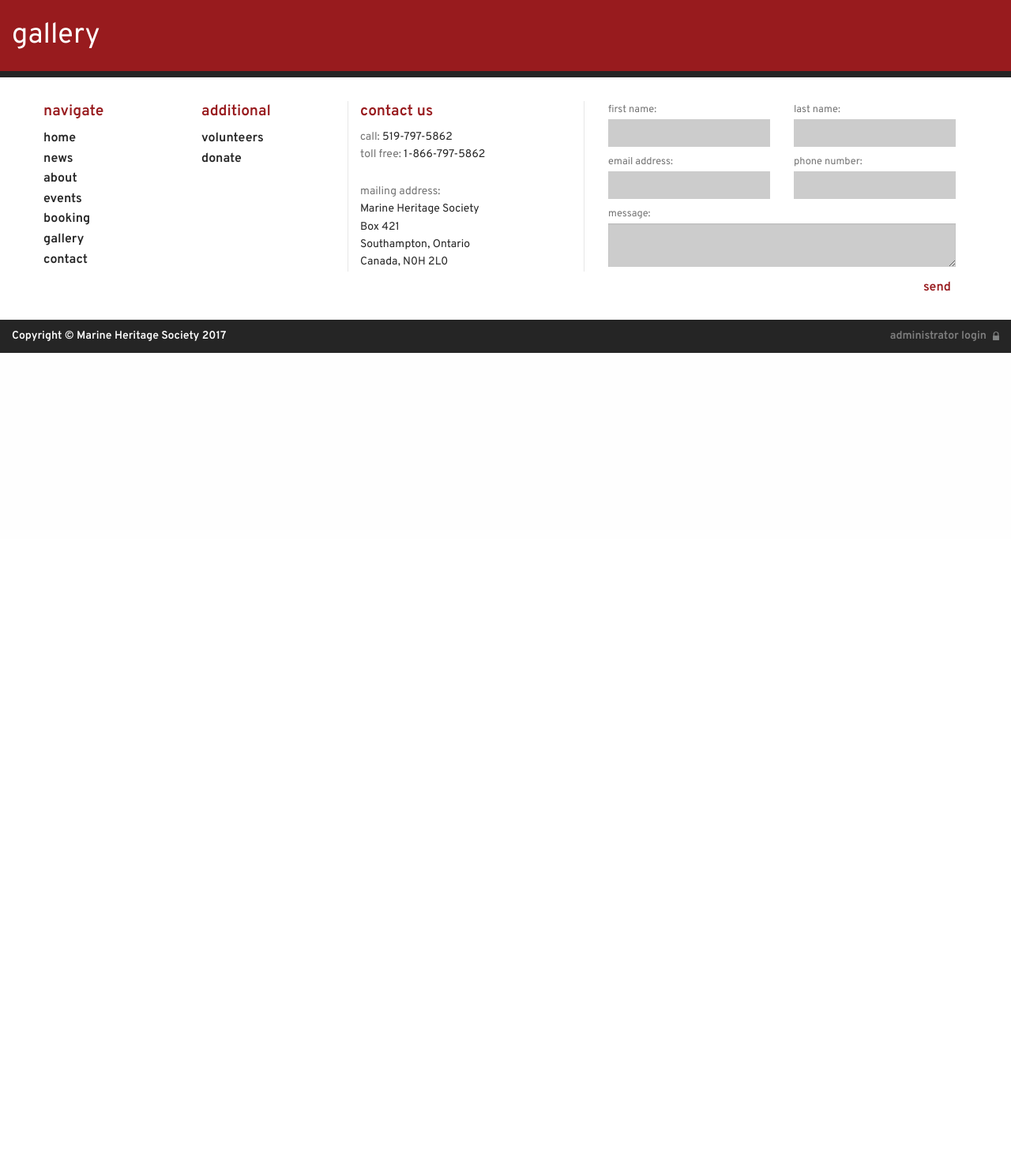
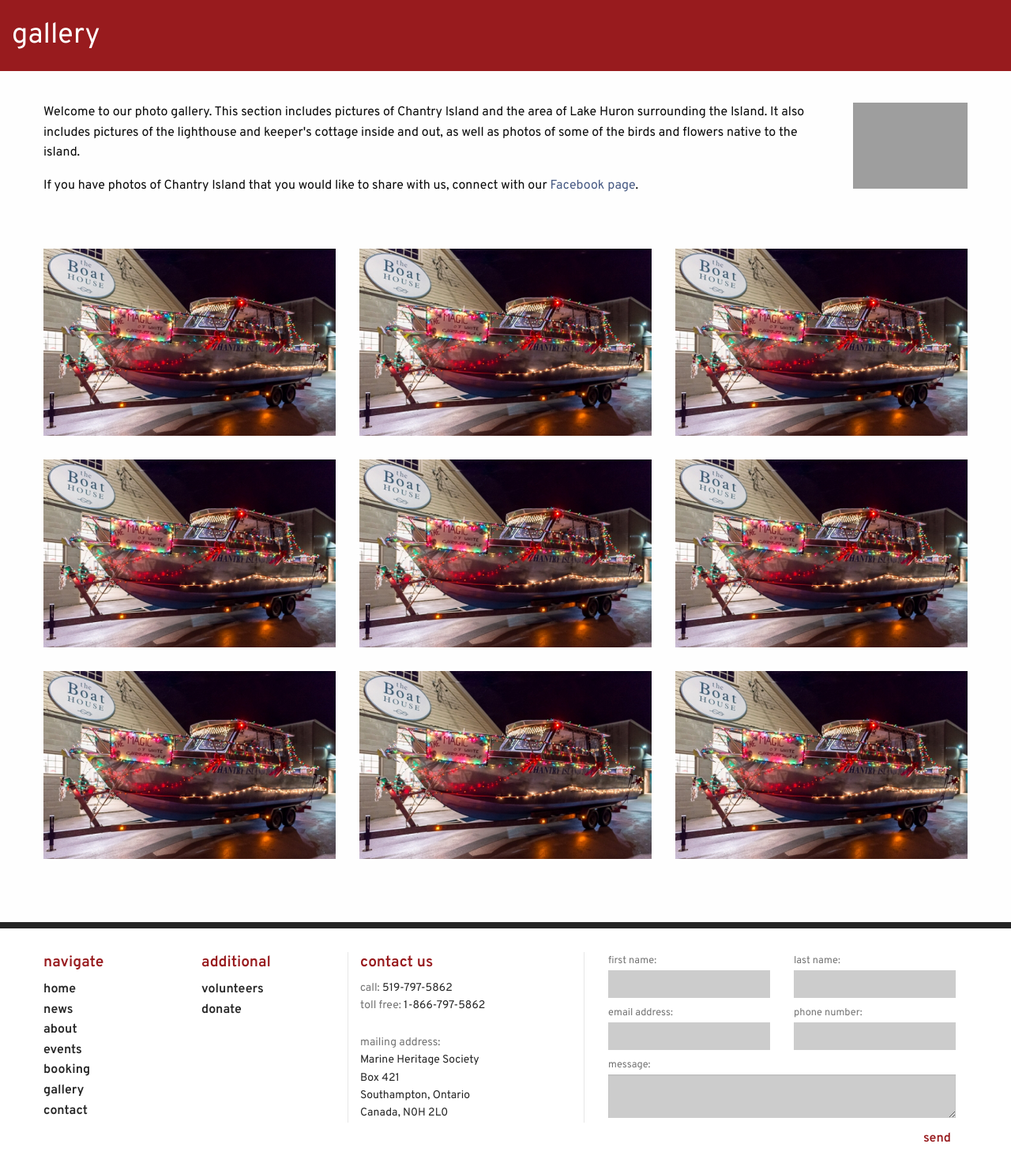
Before and after one commit to ryandys/Chantry_Island, a PHP site: page /gallery.php in a window 1280 px wide. Shown: the part 117-1599 px from the top of the page at 79% size. Before the commit the page ends 564 px from the top, so only its background shows below. Run offline with PHP 8.4, Linux system fonts and the light colour scheme; grey boxes are pictures that could not be loaded.

Commit message:
Completed gallery page
updated html and css for gallery

```diff
--- a/css/app.css
+++ b/css/app.css
@@ -458,6 +458,38 @@
 
 #finePrint li{
 	color: #981b1e;
+}
+
+/*-----Gallery-----*/
+#galleryInfo {
+	padding-top: 40px;
+}
+
+#photoGalleryIcon {
+	max-width: 175px;
+}
+
+#galleryInfo p a {
+	color: #475A84;
+}
+
+#galleryInfo p a:hover {
+	color: #981b1e;
+	transition: .3s ease-in-out all;
+}
+
+#galleryCon {
+	margin-top: 50px;
+	margin-bottom: 50px;
+}
+
+.galleryPlaceholder {
+	margin-bottom: 30px;
+}
+
+.galleryPlaceholder img:hover {
+	cursor: pointer;
+	transform: scale(1.02,1.02);
 }
 
 /*-----Header-----*/
--- a/gallery.php
+++ b/gallery.php
@@ -16,6 +16,29 @@ include_once("layout/header.php");
 		</div>
 	</div>
 
+<!--start galleryInfo-->
+<div class="row" id="galleryInfo">
+	<div class="small-12 medium-10 columns">
+		<p class="paragraph">Welcome to our photo gallery. This section includes pictures of Chantry Island and the area of Lake Huron surrounding the Island. It also includes pictures of the lighthouse and keeper's cottage inside and out, as well as photos of some of the birds and flowers native to the island.</p>
+		<p class="paragraph">If you have photos of Chantry Island that you would like to share with us, connect with our <a href="https://www.facebook.com/MarineHeritageSociety" target="_blank">Facebook page</a>.</p>
+	</div>
+	<img src="images/photo_gallery.svg" alt="Photo Gallery" class="show-for-medium medium-2 columns" id="photoGalleryIcon">
+</div>
+<!--end galleryInfo-->
+
+<!--start gallery-->
+<div class="row" id="galleryCon">
+	<div class="small-4 columns galleryPlaceholder"><img src="images/news_img_4.jpg" alt="placeholder"></div>
+	<div class="small-4 columns galleryPlaceholder"><img src="images/news_img_4.jpg" alt="placeholder"></div>
+	<div class="small-4 columns galleryPlaceholder"><img src="images/news_img_4.jpg" alt="placeholder"></div>
+	<div class="small-4 columns galleryPlaceholder"><img src="images/news_img_4.jpg" alt="placeholder"></div>
+	<div class="small-4 columns galleryPlaceholder"><img src="images/news_img_4.jpg" alt="placeholder"></div>
+	<div class="small-4 columns galleryPlaceholder"><img src="images/news_img_4.jpg" alt="placeholder"></div>
+	<div class="small-4 columns galleryPlaceholder"><img src="images/news_img_4.jpg" alt="placeholder"></div>
+	<div class="small-4 columns galleryPlaceholder"><img src="images/news_img_4.jpg" alt="placeholder"></div>
+	<div class="small-4 columns galleryPlaceholder"><img src="images/news_img_4.jpg" alt="placeholder"></div>
+</div>
+<!--end gallery-->
 
     <!--CLOSE BODY CONTENT HERE-->
 
```
Also changed, not shown: images/photo_gallery.svg (added).
